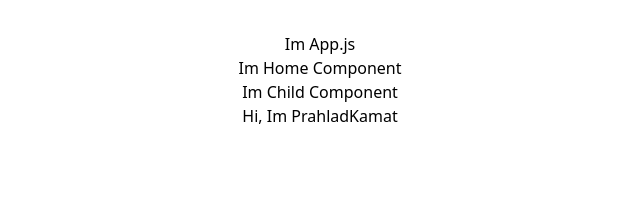
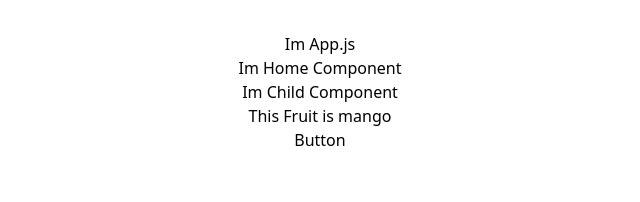
Before and after one commit to kaMatPrahlad/React_InterviewQuestions, a React (Vite) app: page / in a window 1280 px wide. Shown: the top 202 px of the page, without its empty margins (320-960 px from the left). Built offline with nearby package versions, Linux system fonts and the light colour scheme.

Commit message:
updated state

```diff
--- a/src/components/ParentFolder/Child.jsx
+++ b/src/components/ParentFolder/Child.jsx
@@ -2,14 +2,22 @@
 import { UserName } from "../../context/UserName";
 
 export default function Child() {
-  const { myName, myName2 } = useContext(UserName);
+  //   const { myName, myName2 } = useContext(UserName);
+  const { fruit, setFruit } = useContext(UserName);
+  const handleTask = () => {
+    setFruit("apple");
+  };
   return (
     <div className="h-52 border-blue-500 border-2">
       <h1>Im Child Component</h1>
-      <h1 className="text-black">
+      {/* <h1 className="text-black">
         Hi, Im {myName}
         {myName2}
-      </h1>
+      </h1> */}
+      <h2>This Fruit is {fruit}</h2>
+      <button className="px-8 bg-blue-800" onClick={handleTask}>
+        Button{" "}
+      </button>
     </div>
   );
 }
--- a/src/context/UserName.jsx
+++ b/src/context/UserName.jsx
@@ -1,19 +1,20 @@
-import { createContext } from "react";
-import { MdFireHydrantAlt } from "react-icons/md";
+import { createContext, useState } from "react";
 
 const UserName = createContext();
 
 const Hero = ({ children }) => {
+  const [fruit, setFruit] = useState("mango");
   //Create the value that you want to show in child component
-  let myName = "Prahlad";
-  let myName2 = "Kamat";
+  //   let myName = "Prahlad";
+  //   let myName2 = "Kamat";
 
   return (
-    <UserName.Provider value={{ myName, myName2 }}>
+    // <UserName.Provider value={{ myName, myName2}}>
+    <UserName.Provider value={{ fruit, setFruit }}>
       {children}
     </UserName.Provider>
   );
 };
 
-//  export default Hero;
+// export { UserName, Hero, fruit, setFruit };
 export { UserName, Hero };
```
